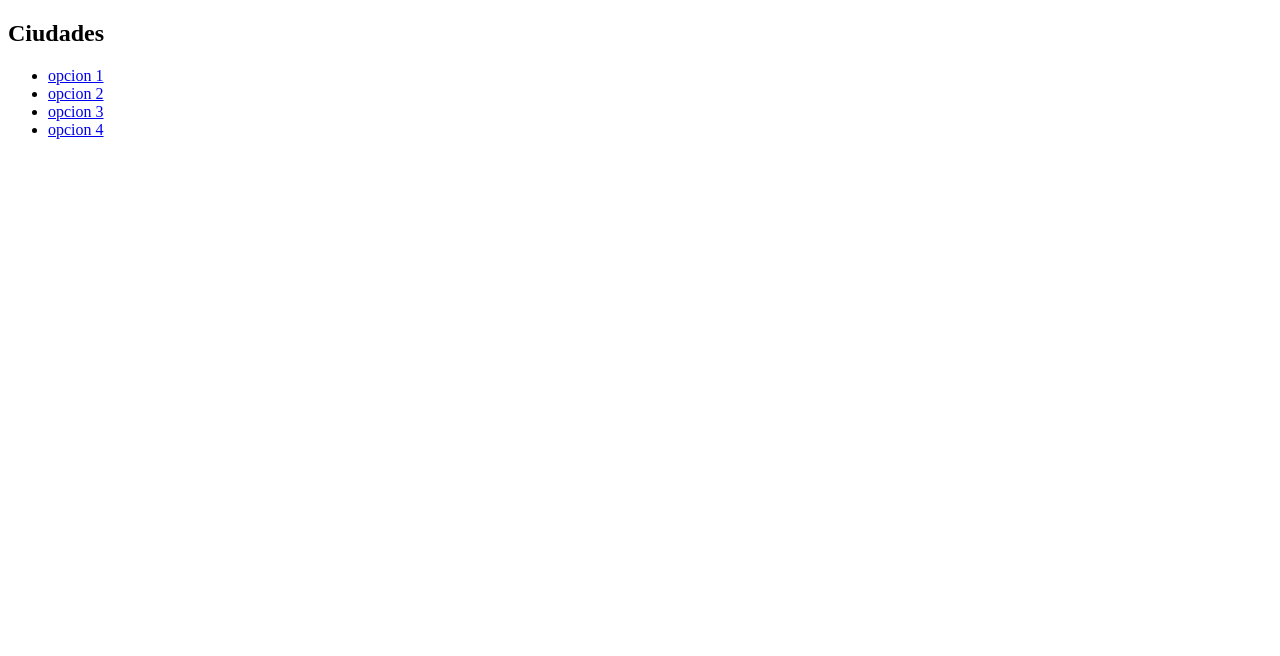
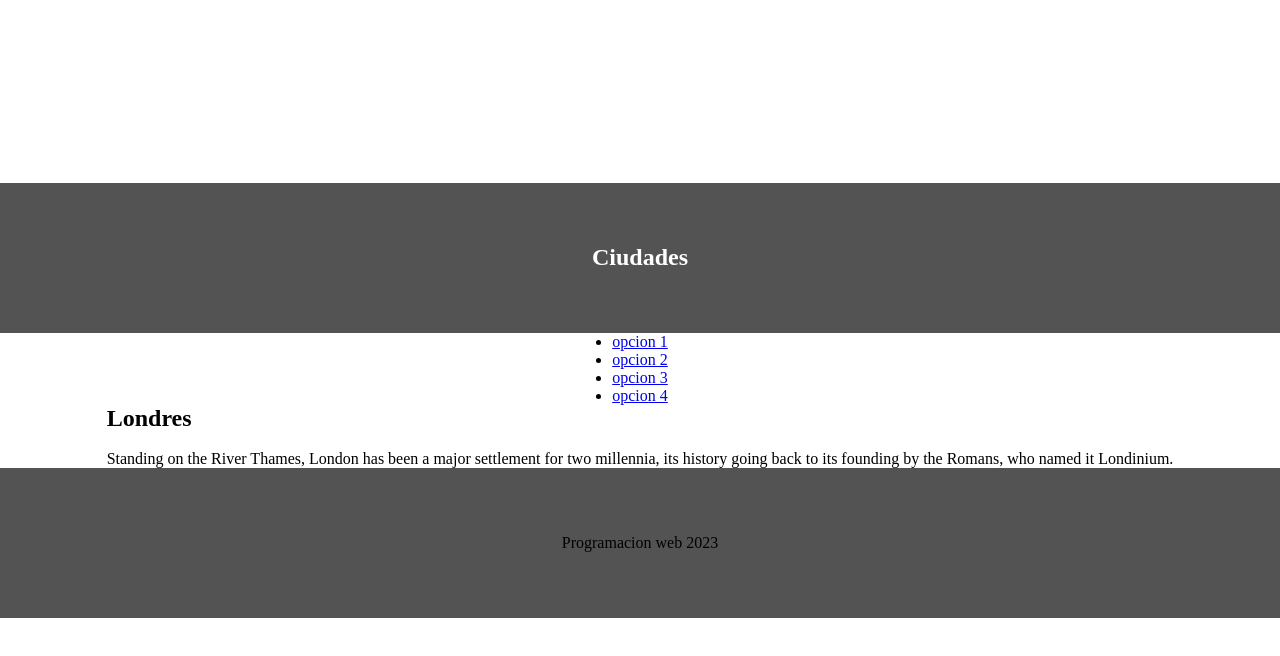
Before and after one commit to carlosedudardo/layout_css, a plain HTML site: page index.html in a window 1280 px wide. Drawn offline with Linux system fonts and the light colour scheme.

Commit message:
configuracion del css para el uso del display flex

```diff
--- a/css/index.css
+++ b/css/index.css
@@ -2,3 +2,31 @@
     margin: 0px;
     padding: 0px;
 }
+
+.PaginaPricipal{
+    display: flex;
+    flex-direction: column;
+    width: 100%;
+    height: 100vh;
+    align-items: center;
+    justify-content: center;
+}
+
+/* .PaginaPricipal header{
+    width: 100%;
+    background-color: #535353;
+} */
+.PaginaPricipal header,
+.PaginaPricipal footer{
+    width: 100%;
+    background-color: #535353;
+    height: 150px;
+    display: flex;
+    justify-content: center;
+    align-items: center;
+}
+
+.colorWhite{
+    color: #ffffff;
+
+}
--- a/index.html
+++ b/index.html
@@ -3,12 +3,12 @@
     <head>
         <meta charset="UTF-8">
         <title>inicio</title>
-        <link rea="stylesheet" href="css/index.css">
+        <link rel="stylesheet" href="css/index.css">
     </head>
     <body>
-        <section>
+        <section class="PaginaPricipal">
             <header>
-                <h1>Ciudades</h1>
+                <h1 class="colorWhite">Ciudades</h1>
             </header>
             <nav>
                 <ul>
@@ -26,6 +26,16 @@
                     </li>
                 </ul>
             </nav>
+            <article>
+                <h2>Londres</h2>
+                <p class="colorWhite">London is the capital city of England. It is the most populous city in the
+                    United Kingdom, with a metropolitan area of over 13 million inhabitants.</p>
+                <p>Standing on the River Thames, London has been a major settlement for two millennia,
+                    its history going back to its founding by the Romans, who named it Londinium.</p>
+            </article>
+            <footer>
+                <p>Programacion web 2023</p>
+            </footer>
         </section>
 
     </body>
```
